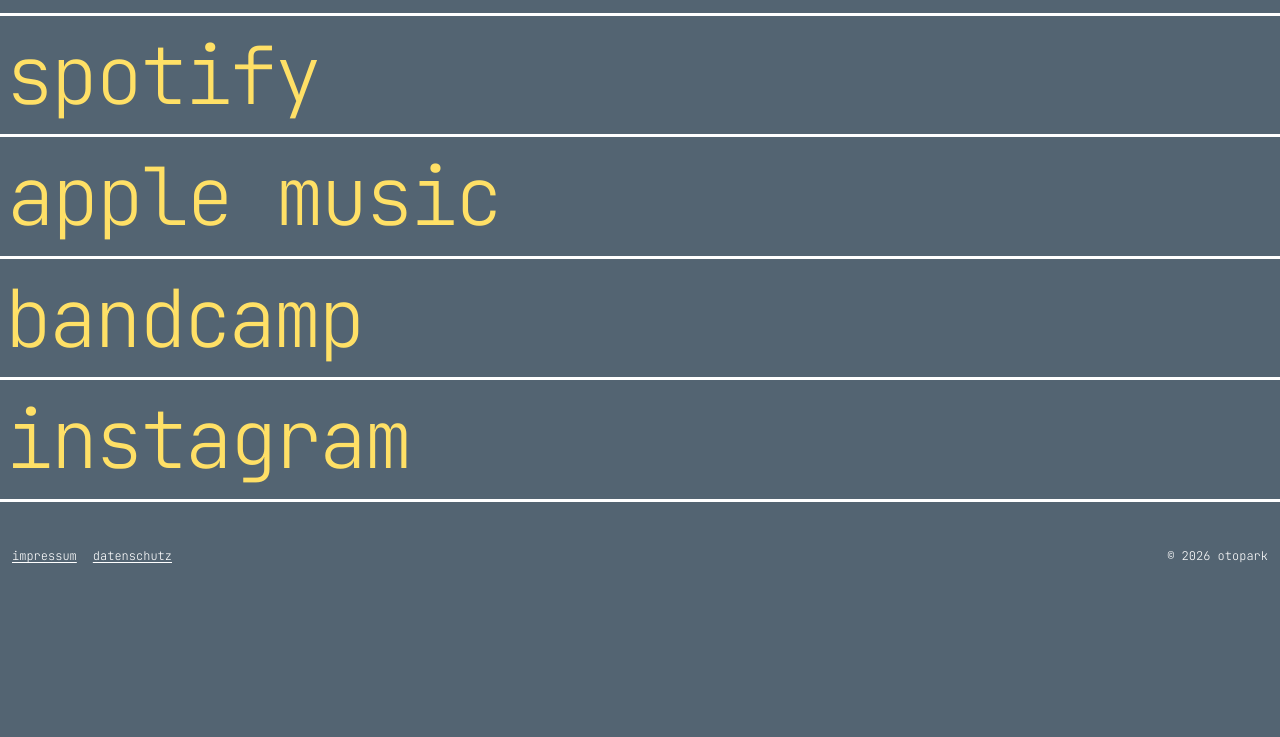
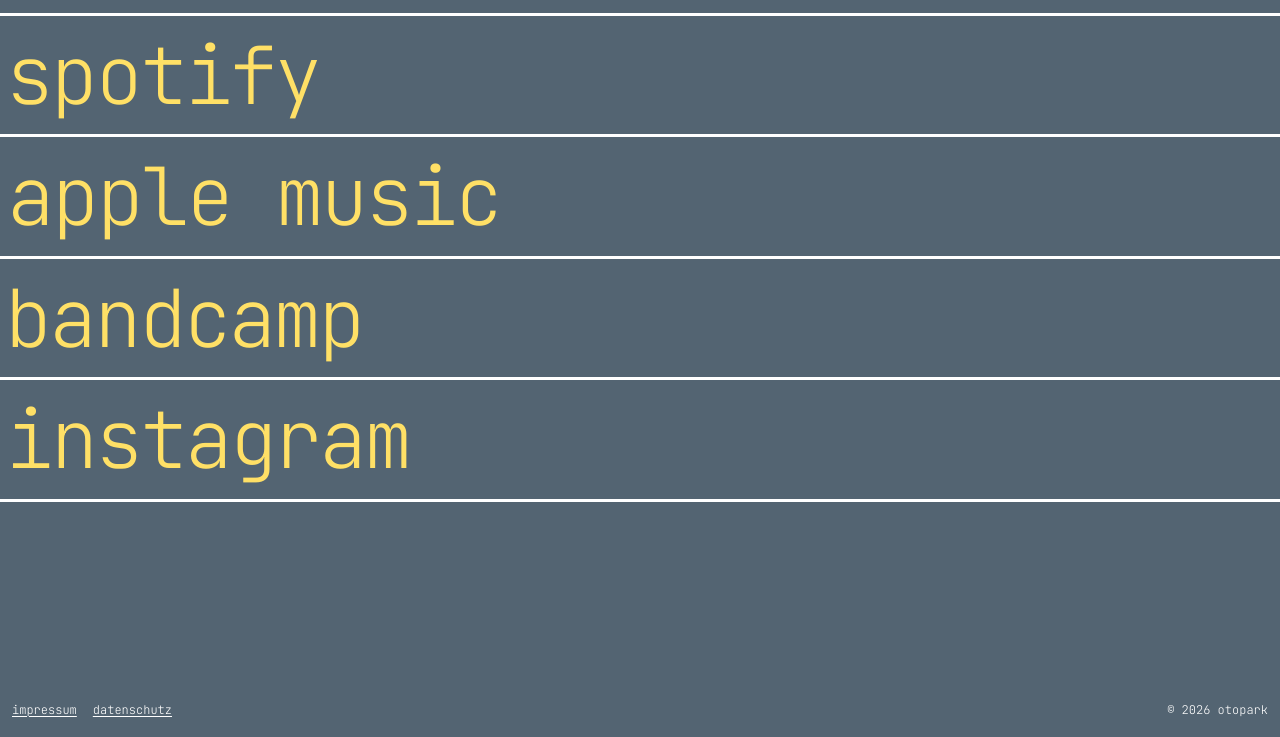
Before and after one commit to otoparkband/otopark.github.io, a plain HTML site: page index.html in a window 1280 px wide. Shown: the part 871-1608 px from the top of the page. Before the commit the page ends 1454 px from the top, so only its background shows below. Drawn offline with Linux system fonts and the light colour scheme.

Commit message:
Favicon und Abstand zur Fußzeile

```diff
--- a/index.html
+++ b/index.html
@@ -11,7 +11,8 @@
 <meta property="og:description" content="Songs, Sessions und Konzerte von otopark.">
 <!-- Vorschaubild für Instagram/WhatsApp, 1200×630 px, später eintragen:
 <meta property="og:image" content="https://DEINE-DOMAIN.de/og.jpg"> -->
-<link rel="icon" href="favicon.svg" type="image/svg+xml">
+<link rel="icon" href="favicon.png" type="image/png">
+<link rel="apple-touch-icon" href="apple-touch-icon.png">
 <link rel="preload" href="fonts/jetbrains-mono.woff2" as="font" type="font/woff2" crossorigin>
 <link rel="preload" href="logo.webp" as="image">
 <style>
@@ -43,7 +44,7 @@ body{margin:0;min-height:100vh;min-height:100dvh;background:var(--bg);color:#fff
   -webkit-mask:url(logo.webp) center/contain no-repeat;mask:url(logo.webp) center/contain no-repeat;
   will-change:transform;transform:translate3d(var(--x,0px),var(--y,0px),0)}
 
-.page{position:relative;z-index:1;display:flex;flex-direction:column;min-height:100vh;min-height:100dvh;
+.page{position:relative;z-index:1;display:flex;flex-direction:column;min-height:calc(100vh + 5rem);min-height:calc(100svh + 5rem);
   padding:calc(var(--vpad) + env(safe-area-inset-top)) var(--pad) calc(var(--vpad) + env(safe-area-inset-bottom))}
 
 .name{margin:0 0 calc(.16em + var(--vpad)) -.063em;color:var(--title);font-weight:var(--w);letter-spacing:calc(var(--ls) - .02em);text-align:left;
@@ -62,7 +63,7 @@ body{margin:0;min-height:100vh;min-height:100dvh;background:var(--bg);color:#fff
 /* kleines Bild rechts neben dem Titel (optional) */
 .thumb{flex:none;display:block;width:1.8em;height:1.8em;object-fit:cover}
 
-.foot{display:flex;flex-wrap:wrap;gap:6px 16px;margin-top:auto;padding-top:calc(var(--vpad) * 2 + 8px);font-size:12px}
+.foot{display:flex;flex-wrap:wrap;gap:6px 16px;margin-top:auto;padding-top:25vh;font-size:12px}  /* Abstand: Impressum/Datenschutz erst nach Scrollen */
 .foot a{color:#fff;text-underline-offset:2px;text-decoration-thickness:1px}
 
 .foot a:focus-visible{outline:3px solid #fff;outline-offset:3px}
```
Also changed, not shown: datenschutz.html (+2 -1 lines), impressum.html (+2 -1 lines), apple-touch-icon.png (added), favicon.png (added).
